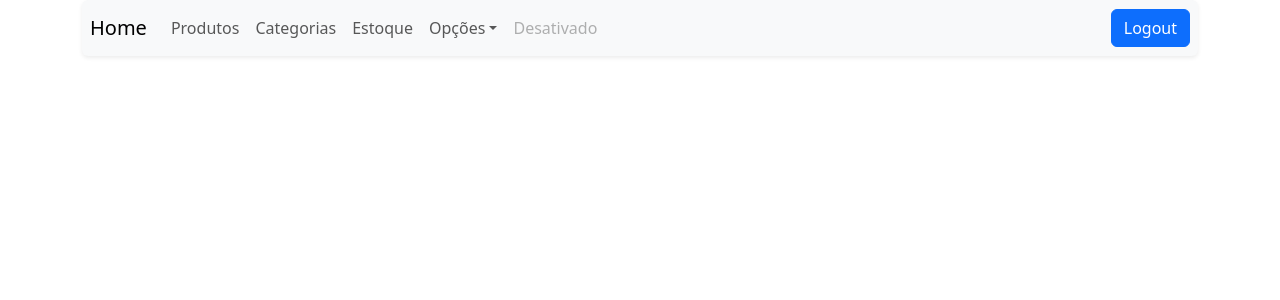
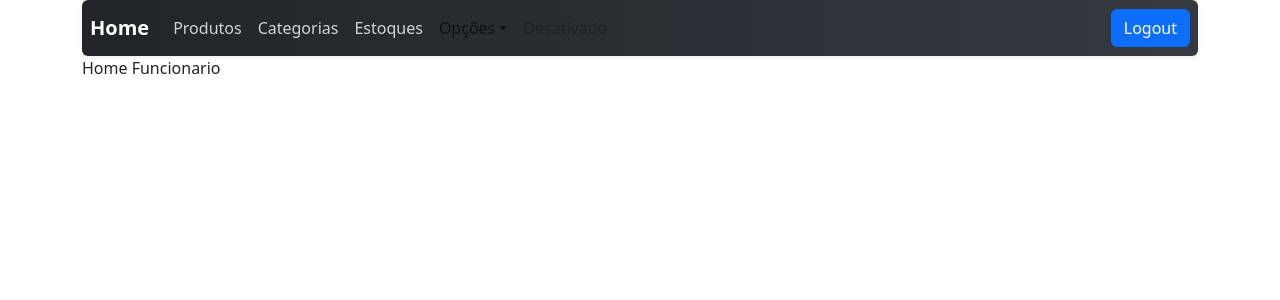
Before and after one commit to souzaharu9-netizen/pizzaria-mary, a React (Vite) app: page / in a window 1280 px wide. Shown: the top 300 px of the page. Built offline with nearby package versions, Linux system fonts and the light colour scheme.

Commit message:
Ajustes no sistema de rotas para execução online utilizando o Link, em construção

```diff
--- a/src/App.jsx
+++ b/src/App.jsx
@@ -1,4 +1,5 @@
 //import './App.css'
+
 import HomeFuncionario from './pages/HomeFuncionario/HomeFuncionario'
 
 function App() {
--- a/src/pages/HomeFuncionario/HomeFuncionario.jsx
+++ b/src/pages/HomeFuncionario/HomeFuncionario.jsx
@@ -4,8 +4,11 @@ const HomeFuncionario = () => {
 
     return (
 
-        <div className='container'>
+        <div className="container">
               <MenuFuncionario/>
+
+              <p>Home Funcionario</p>
+
         </div>
     )
 }
--- a/src/pages/MenuFuncionario/MenuFuncionario.jsx
+++ b/src/pages/MenuFuncionario/MenuFuncionario.jsx
@@ -1,12 +1,21 @@
+
+import styles from "./MenuFuncionario.module.css"
+
+import { Link } from "react-router-dom"
+
 
 const MenuFuncionario = () => {
 
     return (
         <div>
-      <nav className="navbar navbar-expand-lg navbar-light bg-light p-2 rounded shadow-sm w-100">
-        <a className="navbar-brand" href="/pizzaria/funcionario/home">
+      <nav className={`navbar navbar-expand-lg navbar-light bg-light p-2 rounded shadow-sm w-100 ${styles.menu}`}>
+
+        <Link
+        to="/home"
+        className={`navbar-brand ${styles.logo}`}
+        >
           Home
-        </a>
+        </Link>
 
         {/* Botão Hamburguer para telas menores */}
         <button
@@ -24,19 +33,25 @@ const MenuFuncionario = () => {
         <div className="collapse navbar-collapse" id="navbarSupportedContent">
           <ul className="navbar-nav me-auto">
             <li className="nav-item active">
-              <a className="nav-link" href="/pizzaria/funcionario/produtos">
+              <Link
+              to="/produtos"
+              className={`nav-link ${styles.itemMenu}`}>
                 Produtos
-              </a>
+              </Link>
             </li>
             <li className="nav-item">
-              <a className="nav-link" href="/pizzaria/funcionario/categorias">
+              <Link
+              to="/categorias"
+              className={`nav-link ${styles.itemMenu}`}>
                 Categorias
-              </a>
+              </Link>
             </li>
             <li className="nav-item">
-              <a className="nav-link" href="/pizzaria/funcionario/estoque">
-                Estoque
-              </a>
+              <Link
+              to="/estques"
+              className={`nav-link ${styles.itemMenu}`}>
+                Estoques
+              </Link>
             </li>
 
             {/* Dropdown Menu */}
--- /dev/null
+++ b/src/pages/MenuFuncionario/MenuFuncionario.module.css
@@ -0,0 +1,27 @@
+
+.menu{
+
+    background: linear-gradient(
+        90deg,
+        #212529,
+        #343a40
+    );
+}
+
+.logo{
+
+    color: white !important;
+    font-weight: bold;
+    font-size: 1,4rem;
+}
+
+.itemMenu{
+
+    color: rgba(255, 255, 255, .8) !important;
+    transition: .3s;
+}
+
+.itemMenu:hover{
+    color: orange !important;
+    transform: translateY(-1px);
+}
--- a/src/routes/AppRoutes.jsx
+++ b/src/routes/AppRoutes.jsx
@@ -3,8 +3,8 @@ import{
     BrowserRouter,
     Routes,
     Route
-}
-from "react-router-dom"
+} from "react-router-dom"
+
 import HomeFuncionario from "../pages/HomeFuncionario/HomeFuncionario"
 import ListarProduto from "../pages/ListarProduto/ListarProduto"
 
```
Also changed, not shown: src/pages/MenuFuncionario/MenuFuncionario.css (deleted).
